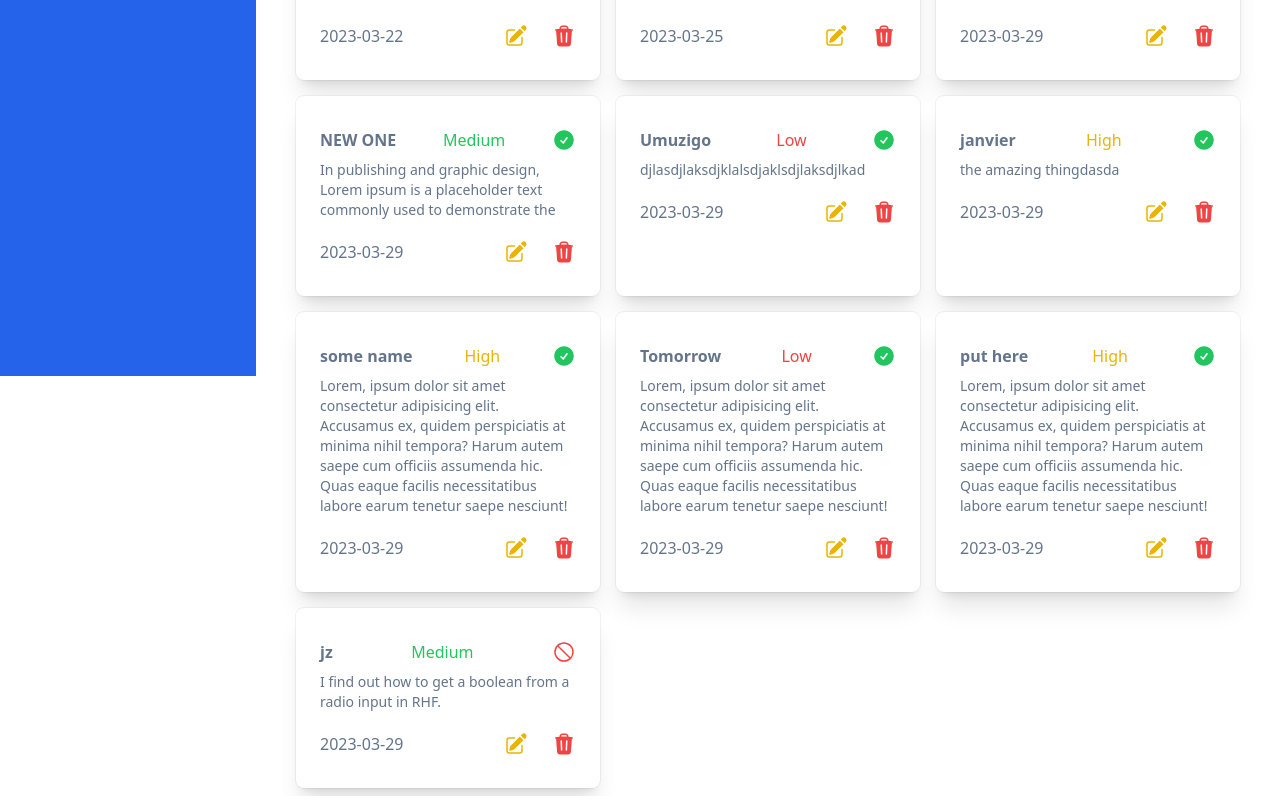
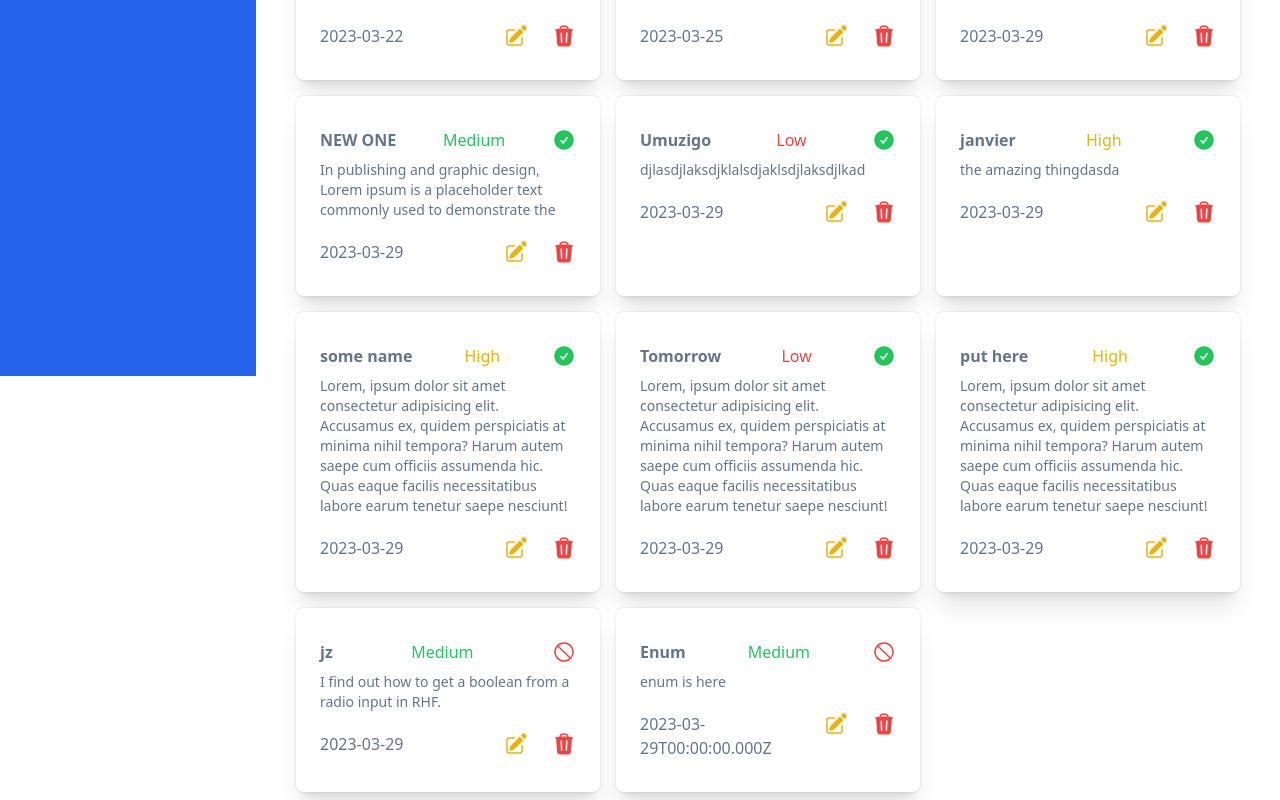
Before and after one commit to nahimanajz/todolist-react-typescript, a React (Create React App) app: page / in a window 1280 px wide. Shown: the part 424-1224 px from the top of the page. Built offline with nearby package versions, Linux system fonts and the light colour scheme; data requests are answered from the project's data file.

Commit message:
refactor: Replace and operator with ternaly operator

```diff
--- a/src/components/form/EditTodo.tsx
+++ b/src/components/form/EditTodo.tsx
@@ -125,7 +125,7 @@ export const EditTodo = ({ todo }: EditTodoProps) => {
                         <div className="flex items-center mb-4">
                           <input
                             id="default-radio-1"
-                            type="radio"
+                            type="checkbox"
                             checked={done}
                             defaultValue={`${done}`}
                             {...register("done")}
--- a/src/data/db.json
+++ b/src/data/db.json
@@ -101,6 +101,13 @@
       "dueDate": "2023-03-29",
       "priority": "Medium",
       "text": "I find out how to get a boolean from a radio input in RHF."
+    },
+    {
+      "id": "fd4dbc26-8638-4b5b-8dd5-09cfa3f4da4f",
+      "name": "Enum",
+      "dueDate": "2023-03-29T00:00:00.000Z",
+      "priority": "Medium",
+      "text": "enum is here"
     }
   ]
 }
--- a/src/pages/AddTask/index.tsx
+++ b/src/pages/AddTask/index.tsx
@@ -11,8 +11,8 @@ import { createTodo } from "services/todo_service";
 
 const DataSchema = z.object({
   id: z.string(),
-  name: z.string(),
-  dueDate: z.string(),
+  name: z.string().min(3, {message: "Name is required"}),
+  dueDate: z.coerce.date(),
   priority: z.enum(["Low", "Medium", "High"]),
   text: z.string().min(10, { message: "Please enter at least 5 characters" }).max(300, { message: "Characters exceed 300" }).optional()
 })
@@ -106,9 +106,7 @@ export const AddTask: FC = (): ReactElement => {
               autoComplete="priority"
               className="mt-1 block w-full py-2 px-3 border border-gray-300 bg-white rounded-md shadow-sm focus:outline-none focus:ring-indigo-500 focus:border-indigo-500 sm:text-sm"
             >
-              <option>High</option>
-              <option>Medium</option>
-              <option>Low</option>
+             {(Object.keys(Priority)).map( (key, index) => <option value={key} key={index}> {key} </option> )}
             </select>
             <small className=" text-red-700 font-medium">
               {" "}
--- a/src/pages/Tasks/index.tsx
+++ b/src/pages/Tasks/index.tsx
@@ -45,9 +45,9 @@ export const TasksList: FC = (): ReactElement => {
   return (
     <>
       <div className="grid grid-cols-3 gap-4">
-        {!todos.length && (
+        {!todos.length? (
           <div className="text-red-500">No tasks added yet</div>
-        )}
+        ): null}
         {error ? (
           <div className="text-red-500">Something went wrong</div>
         ) : (
```
